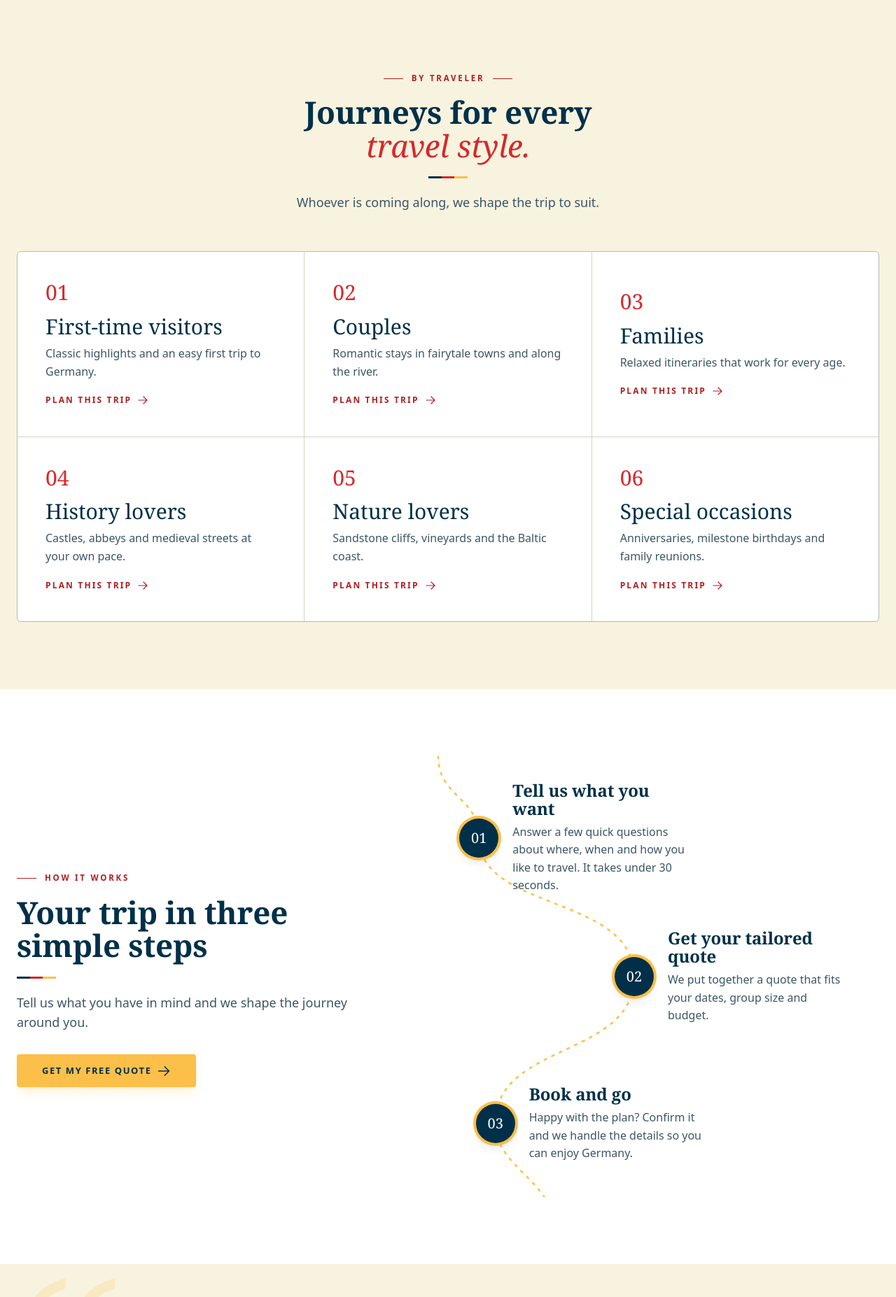
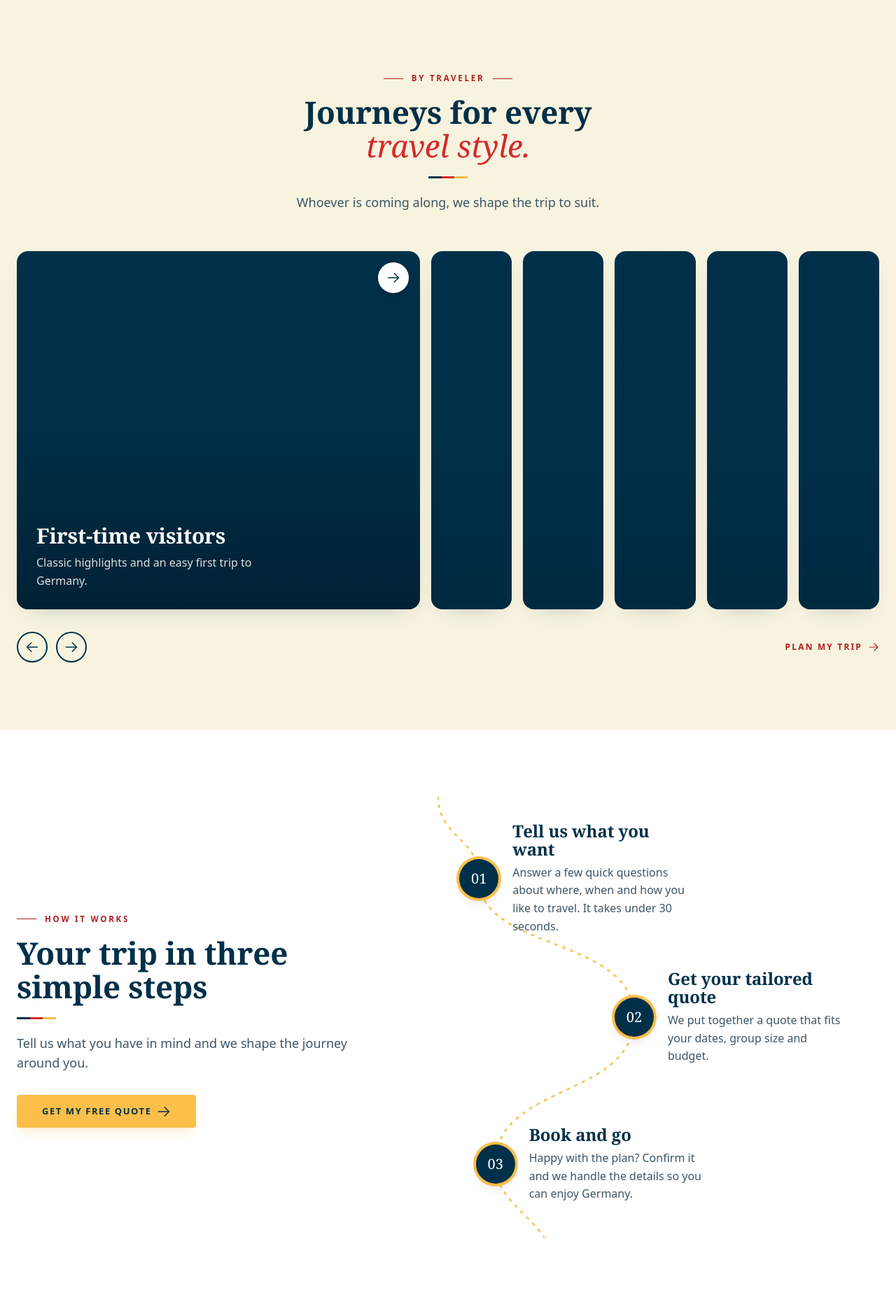
Before and after one commit to xfranzce/go-germany-tours, a Laravel app: page / in a window 1280 px wide. Shown: the part 4646-6500 px from the top of the page at 70% size. Run offline with Laravel 12, Linux system fonts and the light colour scheme; data comes from the database, SQL or seed files in the repository; tables that the repository leaves empty hold one stand-in row (values such as "Sample post"); style sheets or scripts are compiled from the project's sources; parts of the project's set-up code (start-up, migrations or seed data) failed here and were passed over; some libraries are stand-ins or nearby versions; some web fonts are replaced.

Commit message:
Home: By traveler image strip
Co-Authored-By: Claude Sonnet 5.5 <noreply@anthropic.com>

```diff
--- a/resources/views/home.blade.php
+++ b/resources/views/home.blade.php
@@ -15,12 +15,12 @@
     })->filter()->values();
     $gallerySpans = ['md:col-span-2 md:row-span-2', '', 'md:row-span-2', '', 'md:col-span-2', 'md:row-span-2', 'md:row-span-2', 'md:col-span-2'];
     $travelers = [
-        ['First-time visitors', 'Classic highlights and an easy first trip to Germany.'],
-        ['Couples', 'Romantic stays in fairytale towns and along the river.'],
-        ['Families', 'Relaxed itineraries that work for every age.'],
-        ['History lovers', 'Castles, abbeys and medieval streets at your own pace.'],
-        ['Nature lovers', 'Sandstone cliffs, vineyards and the Baltic coast.'],
-        ['Special occasions', 'Anniversaries, milestone birthdays and family reunions.'],
+        ['First-time visitors', 'Classic highlights and an easy first trip to Germany.', 'neuschwanstein-castle'],
+        ['Couples', 'Romantic stays in fairytale towns and along the river.', 'bacharach-rhine'],
+        ['Families', 'Relaxed itineraries that work for every age.', 'hiddensee-beach'],
+        ['History lovers', 'Castles, abbeys and medieval streets at your own pace.', 'quedlinburg-lane'],
+        ['Nature lovers', 'Sandstone cliffs, vineyards and the Baltic coast.', 'saxon-switzerland-bastei'],
+        ['Special occasions', 'Anniversaries, milestone birthdays and family reunions.', 'gengenbach-rathaus'],
     ];
 @endphp
 
@@ -293,17 +293,33 @@
     <div class="container-x">
         <x-section-heading id="trav-title" eyebrow="By traveler" title="Journeys for every" emphasis="travel style."
             intro="Whoever is coming along, we shape the trip to suit."/>
-        <div class="grid gap-px bg-brand-navy/15 border border-brand-navy/15 rounded-md overflow-hidden sm:grid-cols-2 lg:grid-cols-3">
-            @foreach($travelers as [$tt, $td])
-                <button type="button" class="group text-left bg-white p-8 sm:p-10 hover:bg-brand-navy hover:text-white transition-colors duration-300"
-                        data-title="Get a quote: {{ $tt }}" data-prefill="Trip style: {{ $tt }}."
-                        @click="$store.modal.show({form:'package_quote', ...$el.dataset})">
-                    <span class="font-display text-3xl text-brand-red group-hover:text-brand-gold">{{ sprintf('%02d', $loop->iteration) }}</span>
-                    <span class="block font-display text-3xl mt-3">{{ $tt }}</span>
-                    <span class="block mt-2 text-ink-soft group-hover:text-white/80">{{ $td }}</span>
-                    <span class="mt-5 inline-flex items-center gap-2 text-xs font-bold uppercase tracking-[0.18em] text-brand-red-dark group-hover:text-brand-gold">Plan this trip <x-icon name="arrow-right" class="w-4 h-4"/></span>
-                </button>
-            @endforeach
+        <div x-data="{ a: 0, n: {{ count($travelers) }}, go(d) { this.a = (this.a + d + this.n) % this.n; const c = this.$refs.strip.children[this.a]; c && c.scrollIntoView({ inline: 'center', block: 'nearest', behavior: 'smooth' }) } }">
+            <div x-ref="strip" class="-mx-4 flex snap-x snap-mandatory gap-3 overflow-x-auto px-4 pb-2 [scrollbar-width:none] sm:mx-0 sm:px-0 md:snap-none md:gap-4 md:overflow-visible [&::-webkit-scrollbar]:hidden">
+                @foreach($travelers as $i => [$tt, $td, $stem])
+                    @php $tm = \App\Models\Media::query()->where('path', 'like', "media/{$stem}-%")->first(); @endphp
+                    <div class="group relative h-[26rem] w-[72vw] shrink-0 snap-center cursor-pointer overflow-hidden rounded-2xl bg-brand-navy shadow-card transition-[flex-grow] duration-500 ease-out sm:w-[22rem] md:h-[30rem] md:w-auto md:shrink md:basis-0 max-md:!grow-0 lg:h-[32rem]"
+                         :style="{ flexGrow: a === {{ $i }} ? 5 : 1 }" style="flex-grow: {{ $i === 0 ? 5 : 1 }}"
+                         tabindex="0" role="button" :aria-expanded="a === {{ $i }}" aria-label="{{ $tt }}"
+                         @mouseenter="if (window.matchMedia('(min-width: 768px)').matches) a = {{ $i }}" @focus="a = {{ $i }}" @click="a = {{ $i }}" @keydown.enter.prevent="a = {{ $i }}">
+                        @if($tm)<x-picture :path="$tm->path" sizes="(min-width: 768px) 40vw, 72vw" class="absolute inset-0 h-full w-full object-cover transition-transform duration-700 group-hover:scale-105"/>@endif
+                        <div class="absolute inset-0 bg-gradient-to-t from-brand-navy-dark/85 via-brand-navy-dark/10 to-transparent transition-opacity duration-500" :class="a === {{ $i }} ? 'opacity-100' : 'opacity-40'" aria-hidden="true"></div>
+                        <button type="button" class="absolute right-4 top-4 grid size-11 place-items-center rounded-full bg-white text-brand-navy shadow-lg transition hover:bg-brand-gold" x-show="a === {{ $i }}" x-transition.opacity
+                                aria-label="Get a quote: {{ $tt }}" data-title="Get a quote: {{ $tt }}" data-prefill="Trip style: {{ $tt }}."
+                                @click.stop="$store.modal.show({form:'package_quote', ...$el.dataset})"><x-icon name="arrow-right" class="size-5"/></button>
+                        <div class="absolute inset-x-0 bottom-0 p-6 text-white md:p-7">
+                            <h3 class="font-display text-3xl leading-tight text-white" :class="a === {{ $i }} ? '' : 'md:sr-only'">{{ $tt }}</h3>
+                            <p class="mt-2 max-w-xs text-white/85" x-show="a === {{ $i }}" x-transition.opacity>{{ $td }}</p>
+                        </div>
+                    </div>
+                @endforeach
+            </div>
+            <div class="mt-6 flex items-center justify-between gap-4">
+                <div class="flex items-center gap-3">
+                    <button type="button" class="grid size-11 place-items-center rounded-full border-2 border-brand-navy text-brand-navy transition hover:bg-brand-navy hover:text-white" aria-label="Previous" @click="go(-1)"><x-icon name="arrow-right" class="size-5 rotate-180"/></button>
+                    <button type="button" class="grid size-11 place-items-center rounded-full border-2 border-brand-navy text-brand-navy transition hover:bg-brand-navy hover:text-white" aria-label="Next" @click="go(1)"><x-icon name="arrow-right" class="size-5"/></button>
+                </div>
+                <button type="button" class="inline-flex items-center gap-2 text-xs font-bold uppercase tracking-[0.18em] text-brand-red-dark hover:text-brand-navy" @click="$store.modal.show()">Plan my trip <x-icon name="arrow-right" class="size-4"/></button>
+            </div>
         </div>
     </div>
 </section>
```
